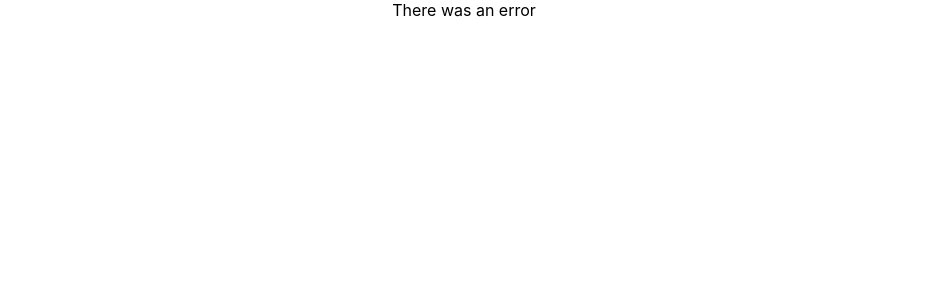
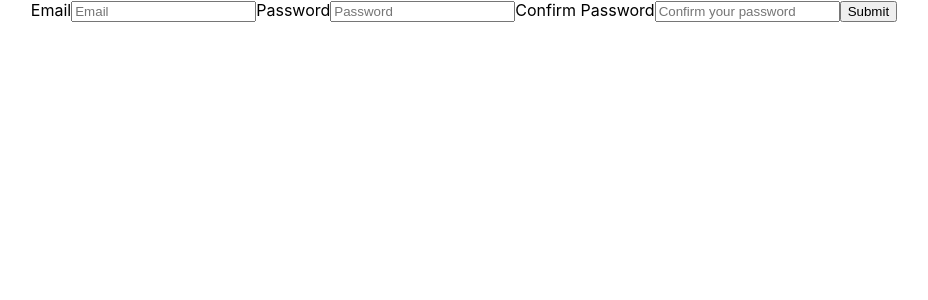
Before and after one commit to petrussola/url-shortener-frontend, a React (Create React App) app: page /signup in a window 1280 px wide. Shown: the top 300 px of the page, without its empty margins (176-1104 px from the left). Built offline with nearby package versions, Linux system fonts and the light colour scheme; no server answers.

Commit message:
Create sign up form and simple error handling

```diff
--- a/src/App.js
+++ b/src/App.js
@@ -1,9 +1,10 @@
 import React, { useState } from 'react';
 import './App.css';
-import { Route } from 'react-router-dom';
+import { Route, Switch } from 'react-router-dom';
 
 import FetchUrl from './Components/FetchUrl';
 import AddUrl from './Components/AddUrl';
+import SignUp from './Components/SignUp';
 
 function App() {
 	const [redirect, setRedirect] = useState(false);
@@ -12,6 +13,8 @@ function App() {
 	const [shortUrl, setShortUrl] = useState(null);
 	return (
 		<div className='App'>
+			<Switch>
+				<Route path='/signup' component={SignUp} />
 				<Route
 					path='/:shortUrl'
 					render={(props) => (
@@ -33,6 +36,7 @@ function App() {
 						<AddUrl {...props} shortUrl={shortUrl} setShortUrl={setShortUrl} />
 					)}
 				/>
+			</Switch>
 		</div>
 	);
 }
--- /dev/null
+++ b/src/Components/SignUp.js
@@ -0,0 +1,66 @@
+import React, { useState } from 'react';
+
+const initialForm = {
+	email: '',
+	password: '',
+	repeatPassword: '',
+};
+
+const SignUp = () => {
+	const [formValue, setFormValue] = useState(initialForm);
+	const [errorMessage, setErrorMessage] = useState('');
+
+	// when user inputs data in the form
+	const onChangeFormInput = (e) => {
+		setFormValue({ ...formValue, [e.target.id]: e.target.value });
+	};
+
+	// when user submits form
+	const onSubmitForm = (e) => {
+		e.preventDefault();
+		// clear error message, if any
+		setErrorMessage('');
+		// if passwords don't match, set error message
+		if (formValue.password !== formValue.repeatPassword) {
+			setErrorMessage("Passwords don't match");
+		} else {
+			//otherwise
+			console.log(formValue);
+		}
+	};
+
+	return (
+		<div>
+			{errorMessage ? <h5>{errorMessage}</h5> : null}
+			<form onSubmit={onSubmitForm}>
+				<label htmlFor='email'>Email</label>
+				<input
+					type='email'
+					id='email'
+					value={formValue.email}
+					placeholder='Email'
+					onChange={onChangeFormInput}
+				/>
+				<label htmlFor='password'>Password</label>
+				<input
+					type='password'
+					id='password'
+					value={formValue.password}
+					placeholder='Password'
+					onChange={onChangeFormInput}
+				/>
+				<label htmlFor='repeatPassword'>Confirm Password</label>
+				<input
+					type='password'
+					id='repeatPassword'
+					value={formValue.repeatPassword}
+					placeholder='Confirm your password'
+					onChange={onChangeFormInput}
+				/>
+				<button type='submit'>Submit</button>
+			</form>
+		</div>
+	);
+};
+
+export default SignUp;
```
Lines whose indentation alone changed are shown as unchanged.
